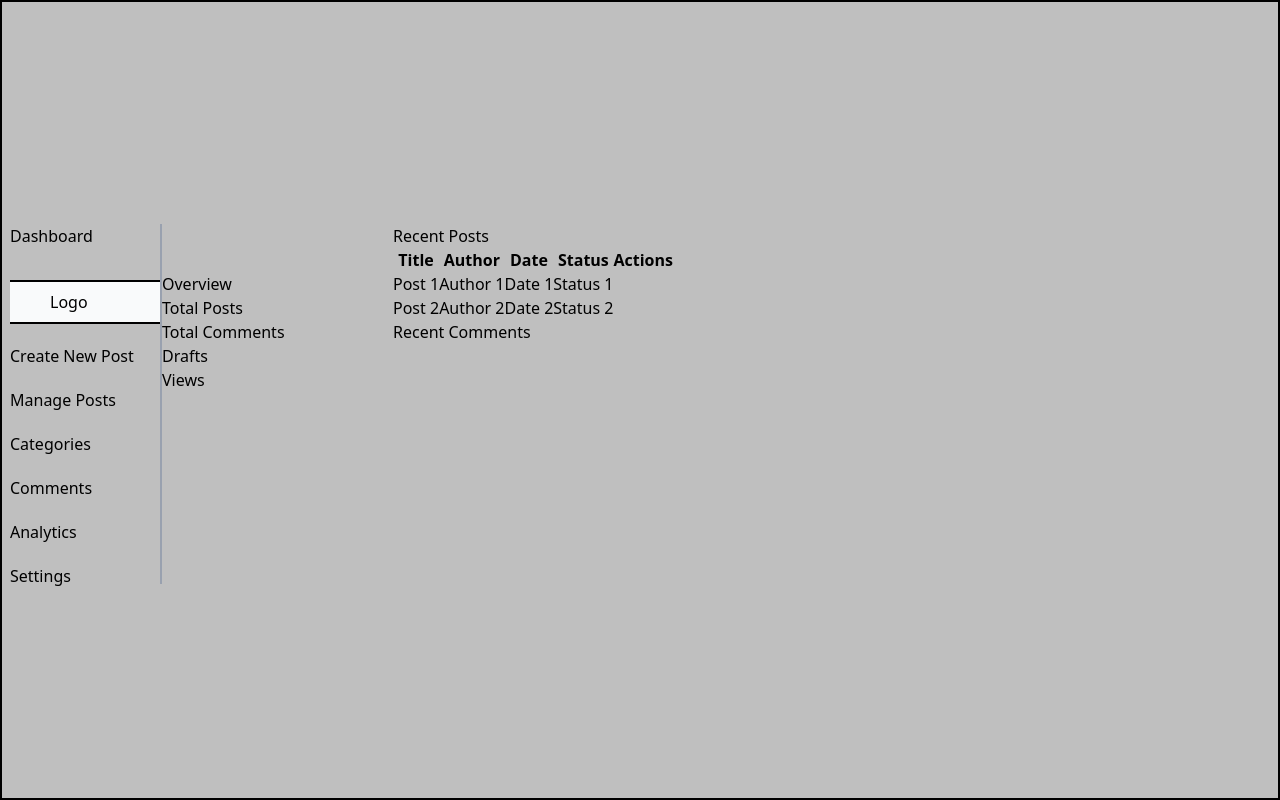
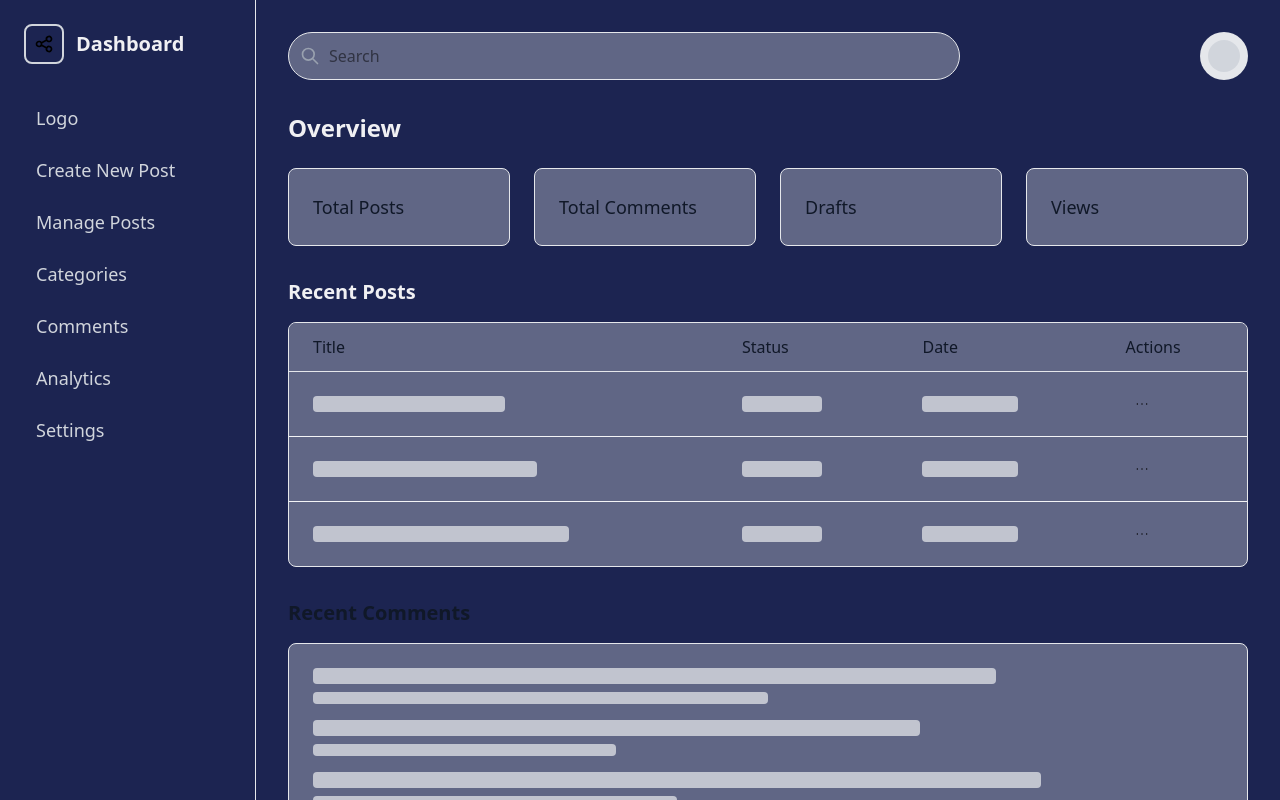
Before and after one commit to Dev-Rid/myBlogWebsite, a React (Vite) app: page /dashboard in a window 1280 px wide. Built offline with nearby package versions, Linux system fonts and the light colour scheme; a web font is replaced by a local one.

Commit message:
feat: dashboard component added

```diff
--- a/src/index.css
+++ b/src/index.css
@@ -5,7 +5,21 @@
 
 
 .primary{
-    background-color: #bfbfbf;
+    /* background-color: #bfbfbf; */
+    background-color: #1C2451;
+}
+
+.primaryTwo{
+    /* background-color: #bfbfbf7e; */
+    background-color: #1C2451;
+}
+
+.inputBackground{
+    background-color: #606685;
+}
+
+.textColor{
+    color: #F0F0F3;
 }
 
 
--- a/src/pages/Dashboard.jsx
+++ b/src/pages/Dashboard.jsx
@@ -1,116 +1,241 @@
-import React from 'react'
-import { Link } from 'react-router-dom'
+import React, { useState } from 'react';
 
-const Dashboard = () => {
+// Simple icon components (you can replace with your preferred icon library)
+const SearchIcon = () => (
+  <svg className="w-5 h-5" fill="none" stroke="currentColor" viewBox="0 0 24 24">
+    <path strokeLinecap="round" strokeLinejoin="round" strokeWidth={2} d="M21 21l-6-6m2-5a7 7 0 11-14 0 7 7 0 0114 0z" />
+  </svg>
+);
+
+const MoreHorizontalIcon = () => (
+  <svg className="w-4 h-4" fill="none" stroke="currentColor" viewBox="0 0 24 24">
+    <path strokeLinecap="round" strokeLinejoin="round" strokeWidth={2} d="M5 12h.01M12 12h.01M19 12h.01" />
+  </svg>
+);
+
+const NetworkIcon = () => (
+  <svg className="w-5 h-5" fill="none" stroke="currentColor" viewBox="0 0 24 24">
+    <path strokeLinecap="round" strokeLinejoin="round" strokeWidth={2} d="M8.684 13.342C8.886 12.938 9 12.482 9 12c0-.482-.114-.938-.316-1.342m0 2.684a3 3 0 110-2.684m0 2.684l6.632 3.316m-6.632-6l6.632-3.316m0 0a3 3 0 105.367-2.684 3 3 0 00-5.367 2.684zm0 9.316a3 3 0 105.367 2.684 3 3 0 00-5.367-2.684z" />
+  </svg>
+);
+
+// Dropdown Menu Component
+const DropdownMenu = ({ children, trigger }) => {
+  const [isOpen, setIsOpen] = useState(false);
+
   return (
-    <div className='primary min-h-screen flex justify-start items-center border-2 pt-2 '>
-      <div className='flex flex-row '>
-        {/* sidebar */}
-        <div className='m8 border-r-2 border-gray-400 w-38 h-90 ml-2 '>
-          <div >
-            <h1>Dashboard</h1>
+    <div className="relative">
+      <div onClick={() => setIsOpen(!isOpen)}>
+        {trigger}
       </div>
-          <div className='mt-8 border-t-2 border-b-2 bg-gray-50 py-2 px-10'>Logo</div>
-          <div className='flex flex-col gap-5 mt-5'>
-            <Link>Create New Post</Link>
-            <Link>Manage Posts</Link>
-            <Link>Categories</Link>
-            <Link>Comments</Link>
-            <Link>Analytics</Link>
-            <Link>Settings</Link>
+      {isOpen && (
+        <div className="absolute right-0 mt-2 w-48 bg-white rounded-md shadow-lg border border-gray-200 z-10">
+          <div className="py-1" onClick={() => setIsOpen(false)}>
+            {children}
+          </div>
+        </div>
+      )}
+    </div>
+  );
+};
+
+const DropdownMenuItem = ({ children, onClick }) => (
+  <div
+    className="px-4 py-2 text-sm text-gray-700 hover:bg-gray-100 cursor-pointer"
+    onClick={onClick}
+  >
+    {children}
+  </div>
+);
+
+export default function Dashboard() {
+  return (
+    <div className="flex h-screen bg-gray-50">
+      {/* Sidebar */}
+      <div className="w-64 primary border-r border-gray-200">
+        <div className="p-6">
+          <div className="flex items-center gap-3 mb-8">
+            <div className="w-10 h-10 border-2 border-gray-300 rounded-lg flex items-center justify-center">
+              <NetworkIcon />
+            </div>
+            <span className="textColor  text-xl font-semibold ">Dashboard</span>
+          </div>
+
+          <nav className="space-y-2">
+            <div className="text-gray-300 py-2 px-3 text-lg cursor-pointer hover:bg-gray-500 rounded">Logo</div>
+            <div className="text-gray-300 py-2 px-3 text-lg cursor-pointer hover:bg-gray-500 rounded">Create New Post</div>
+            <div className="text-gray-300 py-2 px-3 text-lg cursor-pointer hover:bg-gray-500 rounded">Manage Posts</div>
+            <div className="text-gray-300 py-2 px-3 text-lg cursor-pointer hover:bg-gray-500 rounded">Categories</div>
+            <div className="text-gray-300 py-2 px-3 text-lg cursor-pointer hover:bg-gray-500 rounded">Comments</div>
+            <div className="text-gray-300 py-2 px-3 text-lg cursor-pointer hover:bg-gray-500 rounded">Analytics</div>
+            <div className="text-gray-300 py-2 px-3 text-lg cursor-pointer hover:bg-gray-500 rounded">Settings</div>
+          </nav>
         </div>
       </div>
 
-        {/* main body */}
-        <div className="dashboard-container">
-          <div className="dashboard-card">
-
-            <div>
-              <div>
-                <input type="text" />
+      {/* Main Content */}
+      <div className="flex-1 primaryTwo overflow-auto">
+        <div className="p-8">
+          {/* Header */}
+          <div className="flex items-center justify-between mb-8">
+            <div className="flex-1 max-w-2xl">
+              <div className="relative">
+                <div className="absolute left-3 top-1/2 transform -translate-y-1/2 text-gray-400">
+                  <SearchIcon />
                 </div>
-              <div>
-                <button></button>
+                <input
+                  type="text"
+                  placeholder="Search"
+                  className="inputBackground w-full pl-10 pr-4 py-3 bg-white border border-gray-200 rounded-full h-12 focus:outline-none focus:ring-2 focus:ring-blue-500 focus:border-transparent"
+                />
+              </div>
+            </div>
+            <div className="w-12 h-12 ml-4 bg-gray-200 rounded-full flex items-center justify-center">
+              <div className="w-8 h-8 bg-gray-300 rounded-full"></div>
             </div>
           </div>
 
-            {/* overview */}
-            <div>
-              <div>
-                <h2>Overview</h2>
+          {/* Overview Section */}
+          <div className="mb-8">
+            <h1 className="textColor text-2xl font-semibold text-gray-900 mb-6">Overview</h1>
+            <div className="grid grid-cols-1 md:grid-cols-2 lg:grid-cols-4 gap-6">
+              <div className="inputBackground border border-gray-200 rounded-lg p-6">
+                <h3 className="text-lg font-medium text-gray-900">Total Posts</h3>
               </div>
-              <div>
-                <div>
-                  <Link>Total Posts</Link>
+              <div className="inputBackground border border-gray-200 rounded-lg p-6">
+                <h3 className="text-lg font-medium text-gray-900">Total Comments</h3>
               </div>
-                <div>
-                  <Link>Total Comments</Link>
+              <div className="inputBackground border border-gray-200 rounded-lg p-6">
+                <h3 className="text-lg font-medium text-gray-900">Drafts</h3>
               </div>
-                <div>
-                  <Link>Drafts</Link>
-                </div>
-                <div>
-                  <Link>Views</Link>
+              <div className="inputBackground border border-gray-200 rounded-lg p-6">
+                <h3 className="text-lg font-medium text-gray-900">Views</h3>
               </div>
             </div>
           </div>
 
-          </div>
-
-        </div>
-
-        <div>
-          <div>
-            <h2>Recent Posts</h2>
-          </div>
-
-          <div>
-            <table>
+          {/* Recent Posts Section */}
+          <div className="mb-8">
+            <h2 className="textColor text-xl font-semibold mb-4">Recent Posts</h2>
+            <div className="inputBackground border border-gray-200 rounded-lg overflow-hidden">
+              <table className="w-full">
                 <thead>
-                <tr>
-                  <th>Title</th>
-                  <th>Author</th>
-                  <th>Date</th>
-                  <th>Status</th>
-                  <th>Actions</th>
+                  <tr className="inputBackground border-b border-gray-200 bg-gray-50">
+                    <th className="text-left py-3 px-6 text-gray-900 font-medium">Title</th>
+                    <th className="text-left py-3 px-6 text-gray-900 font-medium">Status</th>
+                    <th className="text-left py-3 px-6 text-gray-900 font-medium">Date</th>
+                    <th className="text-left py-3 px-6 text-gray-900 font-medium">Actions</th>
                   </tr>
                 </thead>
-
                 <tbody>
+                  <tr className="border-b border-gray-100">
+                    <td className="py-4 px-6">
+                      <div className="h-4 bg-gray-200 rounded animate-pulse w-48"></div>
+                    </td>
+                    <td className="py-4 px-6">
+                      <div className="h-4 bg-gray-200 rounded animate-pulse w-20"></div>
+                    </td>
+                    <td className="py-4 px-6">
+                      <div className="h-4 bg-gray-200 rounded animate-pulse w-24"></div>
+                    </td>
+                    <td className="py-4 px-6">
+                      <DropdownMenu
+                        trigger={
+                          <button className="p-2 hover:bg-gray-100 rounded">
+                            <MoreHorizontalIcon />
+                          </button>
+                        }
+                      >
+                        <DropdownMenuItem onClick={() => console.log('Edit')}>
+                          Edit
+                        </DropdownMenuItem>
+                        <DropdownMenuItem onClick={() => console.log('Delete')}>
+                          Delete
+                        </DropdownMenuItem>
+                      </DropdownMenu>
+                    </td>
+                  </tr>
+                  <tr className="border-b border-gray-100">
+                    <td className="py-4 px-6">
+                      <div className="h-4 bg-gray-200 rounded animate-pulse w-56"></div>
+                    </td>
+                    <td className="py-4 px-6">
+                      <div className="h-4 bg-gray-200 rounded animate-pulse w-20"></div>
+                    </td>
+                    <td className="py-4 px-6">
+                      <div className="h-4 bg-gray-200 rounded animate-pulse w-24"></div>
+                    </td>
+                    <td className="py-4 px-6">
+                      <DropdownMenu
+                        trigger={
+                          <button className="p-2 hover:bg-gray-100 rounded">
+                            <MoreHorizontalIcon />
+                          </button>
+                        }
+                      >
+                        <DropdownMenuItem onClick={() => console.log('Edit')}>
+                          Edit
+                        </DropdownMenuItem>
+                        <DropdownMenuItem onClick={() => console.log('Delete')}>
+                          Delete
+                        </DropdownMenuItem>
+                      </DropdownMenu>
+                    </td>
+                  </tr>
                   <tr>
-                  <td>Post 1</td>
-                  <td>Author 1</td>
-                  <td>Date 1</td>
-                  <td>Status 1</td>
-                </tr>
-
-                <tr>
-                  <td>Post 2</td>
-                  <td>Author 2</td>
-                  <td>Date 2</td>
-                  <td>Status 2</td>
+                    <td className="py-4 px-6">
+                      <div className="h-4 bg-gray-200 rounded animate-pulse w-64"></div>
+                    </td>
+                    <td className="py-4 px-6">
+                      <div className="h-4 bg-gray-200 rounded animate-pulse w-20"></div>
+                    </td>
+                    <td className="py-4 px-6">
+                      <div className="h-4 bg-gray-200 rounded animate-pulse w-24"></div>
+                    </td>
+                    <td className="py-4 px-6">
+                      <DropdownMenu
+                        trigger={
+                          <button className="p-2 hover:bg-gray-100 rounded">
+                            <MoreHorizontalIcon />
+                          </button>
+                        }
+                      >
+                        <DropdownMenuItem onClick={() => console.log('Edit')}>
+                          Edit
+                        </DropdownMenuItem>
+                        <DropdownMenuItem onClick={() => console.log('Delete')}>
+                          Delete
+                        </DropdownMenuItem>
+                      </DropdownMenu>
+                    </td>
                   </tr>
                 </tbody>
               </table>
             </div>
-
-          <div>
-            <div>
-              <h2>Recent Comments</h2>
           </div>
 
-            <div>
-              <table>
-
-              </table>
+          {/* Recent Comments Section */}
+          <div className=''>
+            <h2 className="text-xl font-semibold text-gray-900 mb-4">Recent Comments</h2>
+            <div className="inputBackground border border-gray-200 rounded-lg p-6">
+              <div className="space-y-4">
+                <div className="space-y-2">
+                  <div className="h-4 bg-gray-200 rounded animate-pulse w-3/4"></div>
+                  <div className="h-3 bg-gray-200 rounded animate-pulse w-1/2"></div>
                 </div>
-
+                <div className="space-y-2">
+                  <div className="h-4 bg-gray-200 rounded animate-pulse w-2/3"></div>
+                  <div className="h-3 bg-gray-200 rounded animate-pulse w-1/3"></div>
                 </div>
-
+                <div className="space-y-2">
+                  <div className="h-4 bg-gray-200 rounded animate-pulse w-4/5"></div>
+                  <div className="h-3 bg-gray-200 rounded animate-pulse w-2/5"></div>
                 </div>
               </div>
             </div>
-  )
+          </div>
+        </div>
+      </div>
+    </div>
+  );
 }
-
-export default Dashboard
--- a/src/pages/Login.jsx
+++ b/src/pages/Login.jsx
@@ -6,7 +6,7 @@ const Login = () => {
     <div className='primary min-h-screen flex justify-center items-center border-2 pt-10 '>
       <div className=''>
         <div>
-          <h2 className='text-3xl text-bold text-center text-gray-600'>Welcome Back!</h2>
+          <h2 className='textColor text-3xl text-bold text-center text-gray-600'>Welcome Back!</h2>
         </div>
         <div>
           <form action=""className='mb-20 mt-10 gap-4 flex flex-col'>
--- a/src/pages/Signup.jsx
+++ b/src/pages/Signup.jsx
@@ -6,20 +6,20 @@ const Signup = () => {
     <div className='primary min-h-screen flex justify-center items-center border-2 pt-12'>
         <div className=''>
             <div className=''>
-                <h2 className='text-xl md:text-2xl text-bold text-center text-gray-600'>Create An Account</h2>
+                <h2 className='textColor text-xl md:text-2xl text-bold text-center text-gray-600'>Create An Account</h2>
             </div>
             <div className=' mt-5'>
                 <form action="" className='mb-20 gap-4 flex flex-col'>
-                    <div className='w-full justify-center flex container'>
-                        <input type="text" placeholder='Full Name' className='border-3 px-[0.5rem]  md:w-[23rem] sm:w-[21rem] w-[16rem] h-[2.4rem] rounded-[0.3rem] border-gray'/>
+                    <div className='w-full justify-center flex containe'>
+                        <input type="text" placeholder='Full Name' className='primaryTwo border-3 px-[0.5rem]  md:w-[23rem] sm:w-[21rem] w-[16rem] h-[2.4rem] rounded-[0.3rem] border-gray'/>
                     </div>
-                    <div className='w-full justify-center flex container'>
+                    <div className='w-full justify-center flex containe'>
                         <input type="text" placeholder='Email' className='border-3 px-[0.5rem] h-[2.4rem] md:w-[23rem] sm:w-[21rem] w-[16rem] rounded-[0.3rem] border-gray'/>
                     </div>
-                    <div className='w-full justify-center flex container'>
+                    <div className='w-full justify-center flex containe'>
                         <input type="text" placeholder='Password' className='border-3 px-[0.5rem] md:w-[23rem] sm:w-[21rem] w-[16rem] h-[2.4rem] rounded-[0.3rem] border-gray'/>
                     </div>
-                    <div className='w-full justify-center flex container'>
+                    <div className='w-full justify-center flex containe'>
                         <input type="text" placeholder='Confirm Password' className='border-3 px-[0.5rem] md:w-[23rem] sm:w-[21rem] w-[16rem] h-[2.4rem] rounded-[0.3rem] border-gray'/>
                     </div>
 
```
Lines whose indentation alone changed are shown as unchanged.
